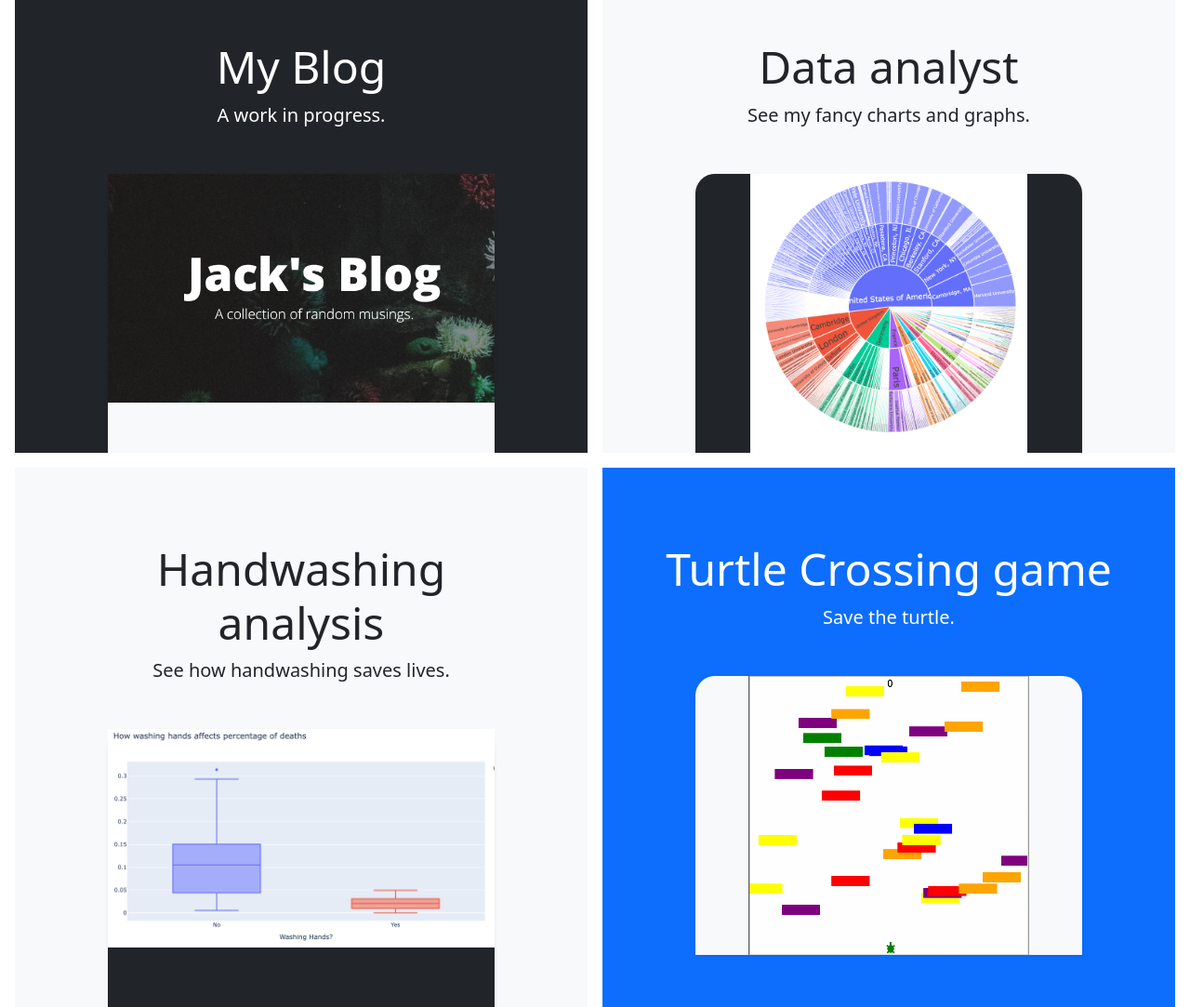
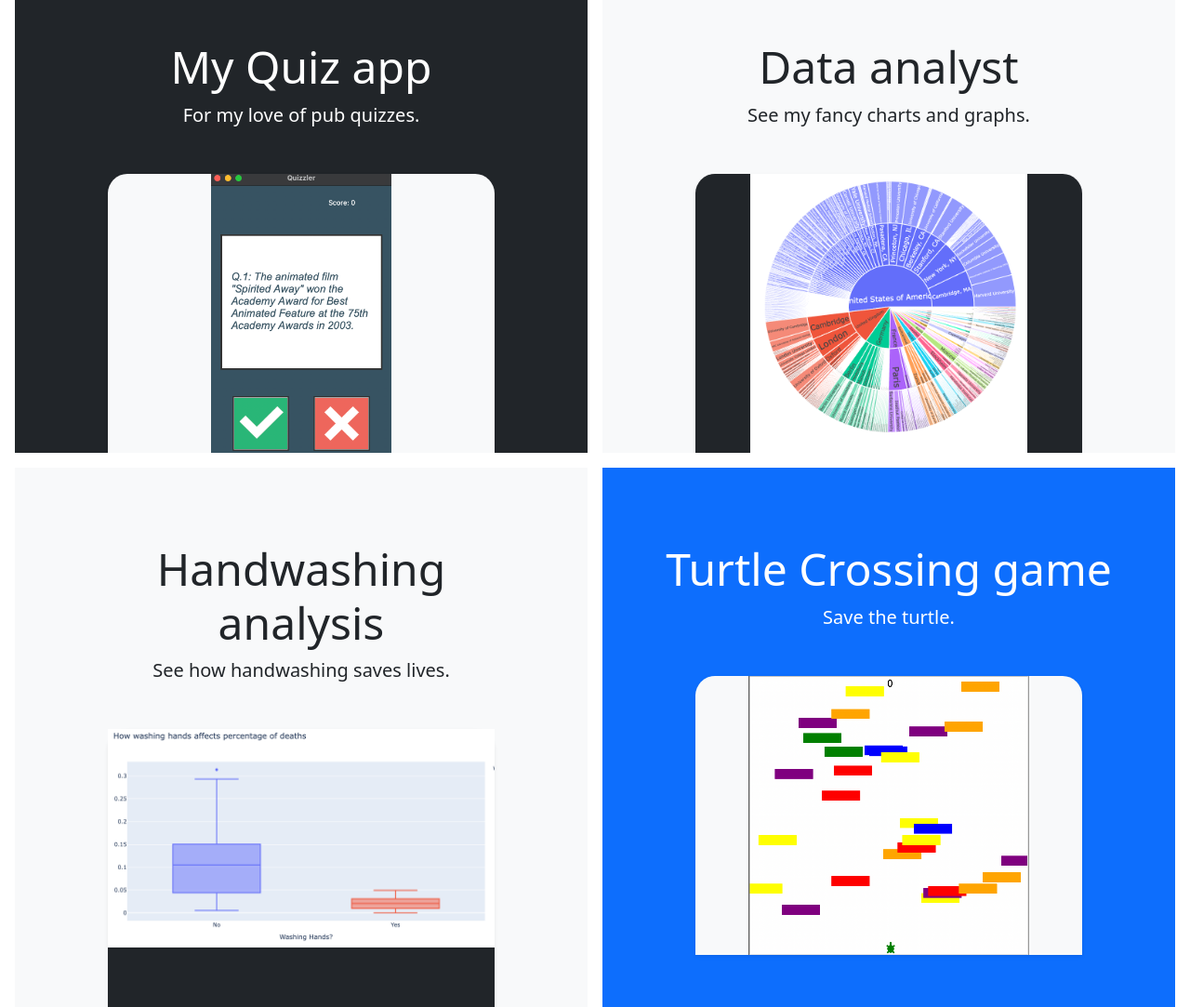
Before and after one commit to jackdavies100/portfolio, a Flask app: page / in a window 1280 px wide. Shown: the part 953-2036 px from the top of the page at 93% size. Run offline with Flask 3, Linux system fonts and the light colour scheme; some libraries are stand-ins or nearby versions.

```diff
--- a/main.py
+++ b/main.py
@@ -197,7 +197,7 @@ def movies():
     movies_dir = 'movies'
     subprocess.run(['python', 'main.py', 'requirements.txt', 'templates/add.html', 'templates/base.html', 'templates/edit.html', 'templates/index.html', 'templates/select.html', 'static/css/styles.css', 'instance/film_list.db'], cwd=movies_dir)
 
-    return render_template("index.html")
+    return render_template("movies_index.html")
 
 @app.route("/kanye")
 def kanye():
--- a/movies/templates/movies_index.html
+++ b/movies/templates/movies_index.html
@@ -32,6 +32,6 @@
   {% endfor %}
 </div>
 <div class="container text-center add">
-<a href="{{ url_for('add') }}" class="button">Add Movie</a>
+<a href="{{ url_for('movies_add') }}" class="button">Add Movie</a>
 </div>
 {% endblock %}
--- a/templates/index.html
+++ b/templates/index.html
@@ -29,12 +29,12 @@
   <div class="d-md-flex flex-md-equal w-100 my-md-3 ps-md-3">
     <div class="text-bg-dark me-md-3 pt-3 px-3 pt-md-5 px-md-5 text-center overflow-hidden">
       <div class="my-3 py-3">
-        <h2 class="display-5">My Blog</h2>
-        <p class="lead">A work in progress.</p>
+        <h2 class="display-5">My Quiz app</h2>
+        <p class="lead">For my love of pub quizzes.</p>
       </div>
       <div class="bg-body-tertiary shadow-sm mx-auto" style="width: 80%; height: 300px; border-radius: 21px 21px 0 0;">
         <a href="{{url_for('quizzler')}}">
-          <img src="/static/assets/img/blog.png" alt="top movies" class="blog pic" style="max-width: 100%; max-height: 100%; display: block; margin: auto;">
+          <img src="/static/assets/img/quizzler.png" alt="top movies" class="blog pic" style="max-width: 100%; max-height: 100%; display: block; margin: auto;">
         </a>
       </div>
     </div>
@@ -82,7 +82,9 @@
             <p class="lead">Come and judge my taste in movies.</p>
         </div>
         <div class="bg-body shadow-sm mx-auto" style="width: 80%; height: 300px; border-radius: 21px 21px 0 0;">
+            <a href="{{ url_for('movies') }}"> <!-- Link to the movies route -->
                 <img src="/static/assets/img/top movies.png" alt="top movies" class="blog pic" style="max-width: 100%; max-height: 100%; display: block; margin: auto;">
+            </a>
         </div>
     </div>
     <div class="bg-body-tertiary me-md-3 pt-3 px-3 pt-md-5 px-md-5 text-center overflow-hidden">
@@ -91,8 +93,9 @@
             <p class="lead">Genius or madman?.</p>
         </div>
         <div class="bg-body shadow-sm mx-auto" style="width: 80%; height: 300px; border-radius: 21px 21px 0 0;">
-                 <img src="/static/assets/img/kanye.png" alt="top movies" class="blog pic" style="max-width: 100%; max-height: 100%; display: block; margin: auto;">
-
+            <a href="{{ url_for('kanye') }}"> <!-- Link to the kanye route -->
+                <img src="/static/assets/img/kanye.png" alt="Kanye Quote Machine" class="blog pic" style="max-width: 100%; max-height: 100%; display: block; margin: auto;">
+            </a>
         </div>
     </div>
 </div>
@@ -104,8 +107,9 @@
             <p class="lead">Harder than you think.</p>
         </div>
         <div class="bg-body shadow-sm mx-auto" style="width: 80%; height: 300px; border-radius: 21px 21px 0 0;">
-                 <img src="/static/assets/img/us state game.png" alt="top movies" class="blog pic" style="max-width: 100%; max-height: 100%; display: block; margin: auto;">
-
+            <a href="{{ url_for('states') }}"> <!-- Link to the states route -->
+                <img src="/static/assets/img/us state game.png" alt="US States game" class="blog pic" style="max-width: 100%; max-height: 100%; display: block; margin: auto;">
+            </a>
         </div>
     </div>
     <div class="bg-body-tertiary me-md-3 pt-3 px-3 pt-md-5 px-md-5 text-center overflow-hidden">
@@ -113,15 +117,15 @@
             <h2 class="display-5">Snake</h2>
             <p class="lead">A classic.</p>
         </div>
-      <a href="{{url_for('snake')}}"> <!-- Link to the /snake route -->
+        <a href="{{ url_for('snake') }}"> <!-- Link to the snake route -->
             <div class="bg-body shadow-sm mx-auto" style="width: 80%; height: 300px; border-radius: 21px 21px 0 0;">
-            <img src="/static/assets/img/snake.png" alt="Snake Game" class="blog pic" style="max-width: 100%; max-height: 100%; display: block; margin: auto;">
+                <img src="/static/assets/img/snake.png" alt="Snake" class="blog pic" style="max-width: 100%; max-height: 100%; display: block; margin: auto;">
             </div>
         </a>
     </div>
 </div>
-  </div>
 </main>
+
     </div>
   </div>
 </div>
```
Also changed, not shown: static/assets/img/quizzler.png (added). Lines whose indentation alone changed are shown as unchanged.
